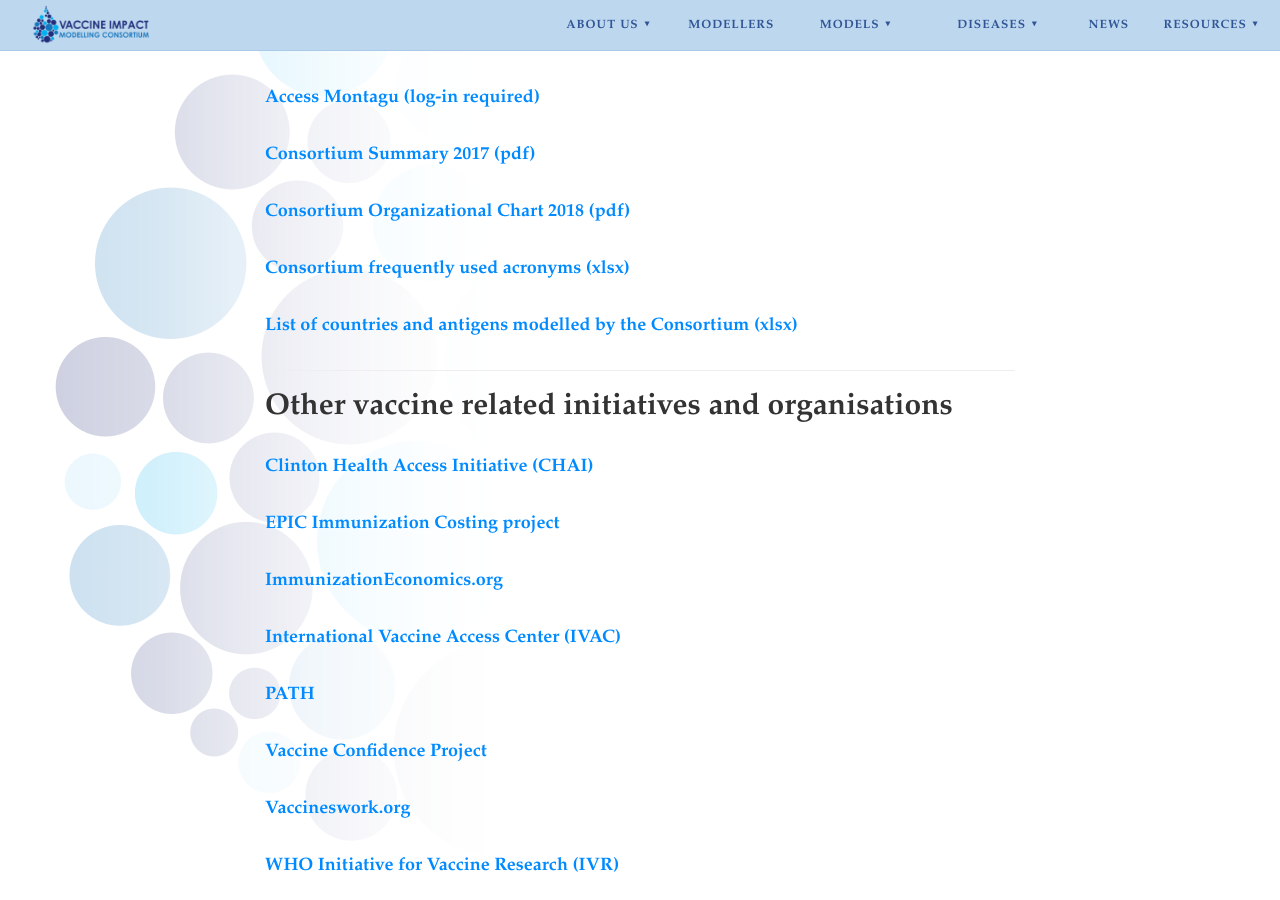
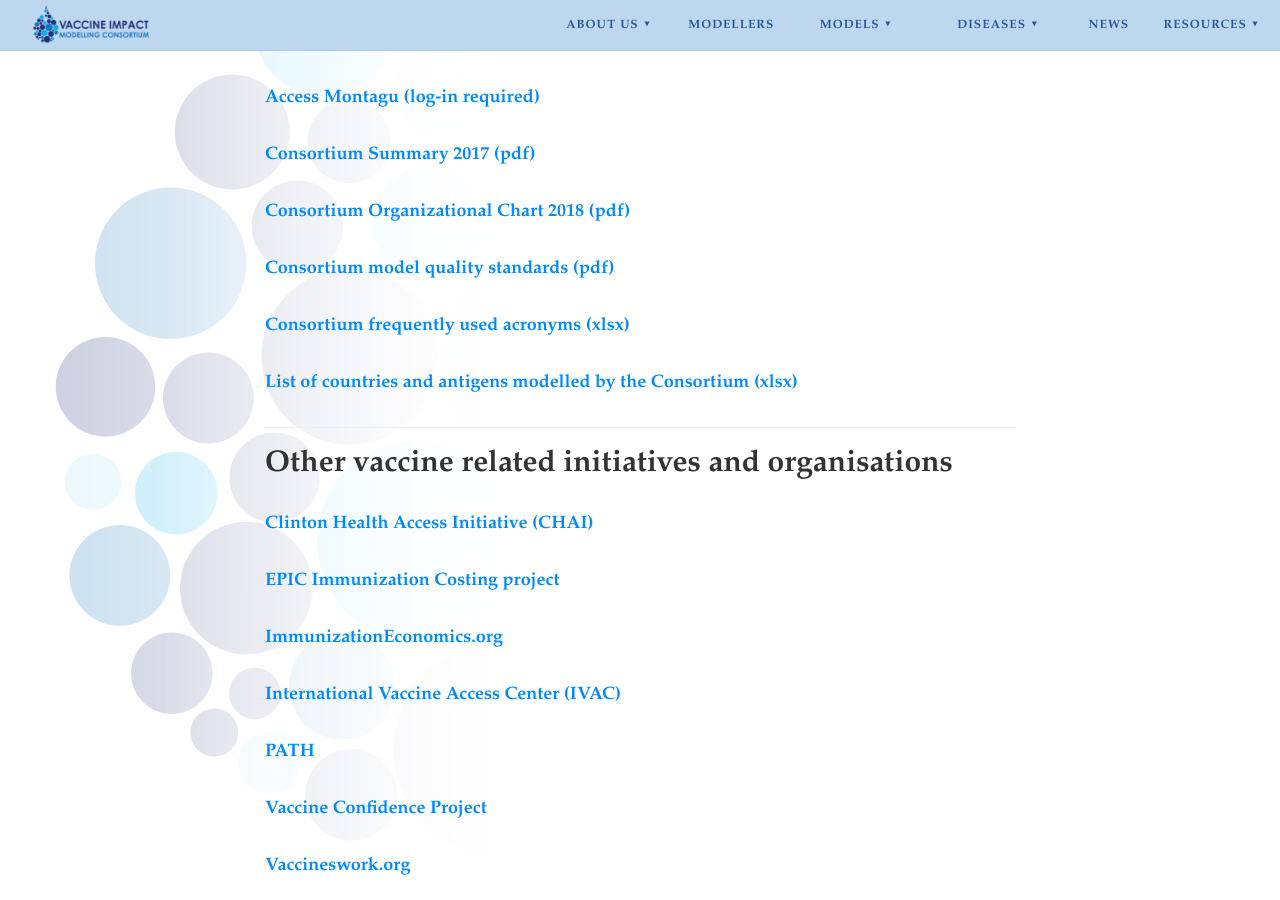
Before and after one commit to vimchub/vaccineimpact, a Jekyll site: the page built from resources.md, in a window 1280 px wide and 900 px high, scrolled down 487 px. Built offline with Jekyll 4.4.1, drawn with Linux system fonts in a browser that asks for light colours; nearby versions of some CDN libraries.

Commit message:
added model quality standards to resources page

```diff
--- a/resources.md
+++ b/resources.md
@@ -16,6 +16,8 @@
 **[Consortium Summary 2017 (pdf)](/resources/VIMC_consortium_summary_2017.pdf)**
 
 **[Consortium Organizational Chart 2018 (pdf)](/resources/VIMC_organogram_2018.pdf)**
+
+**[Consortium model quality standards (pdf)](/resources/3_VIMC_model_standards_2020.pdf)**
 
 **[Consortium frequently used acronyms (xlsx)](/resources/VIMC_acronyms_July_2017.xlsx)**
 
```
